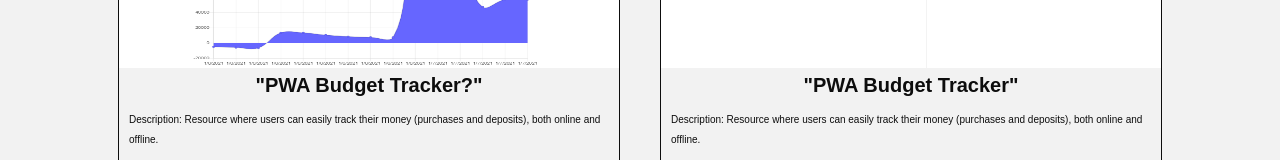
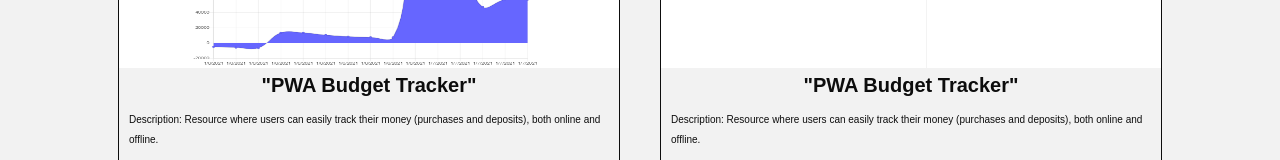
Before and after one commit to HHH-603/V1_Portfolio, a React (Create React App) app in the folder v1_portfolio/: page /projects in a window 1280 px wide. Shown: the part 283-443 px from the top of the page. Built offline with nearby package versions, Linux system fonts and the light colour scheme.

Commit message:
Forgot to remove the ? in a Project card I had been using to test whether my edits were still being rendered in the React app (my computer is a bit slow...).

```diff
--- a/v1_portfolio/src/pages/Projects/index.js
+++ b/v1_portfolio/src/pages/Projects/index.js
@@ -19,7 +19,7 @@ const Projects = () => {
                         <img src={PWA} alt="pwa-budget-tracker" className="project-image"></img>
                     </div>
                     <div className="project-details">
-                        <h2 className="project-name">"PWA Budget Tracker?"</h2>
+                        <h2 className="project-name">"PWA Budget Tracker"</h2>
                         <p className="project-paragraph">Description: Resource where users can easily track their money (purchases and deposits), both online and offline.</p>
                         <p className="project-paragraph">Technologies/Frameworks Used: JavaScript, HTML5, Bootstrap, and MongoDB.</p>
                         <p className="project-paragraph-link">
```
